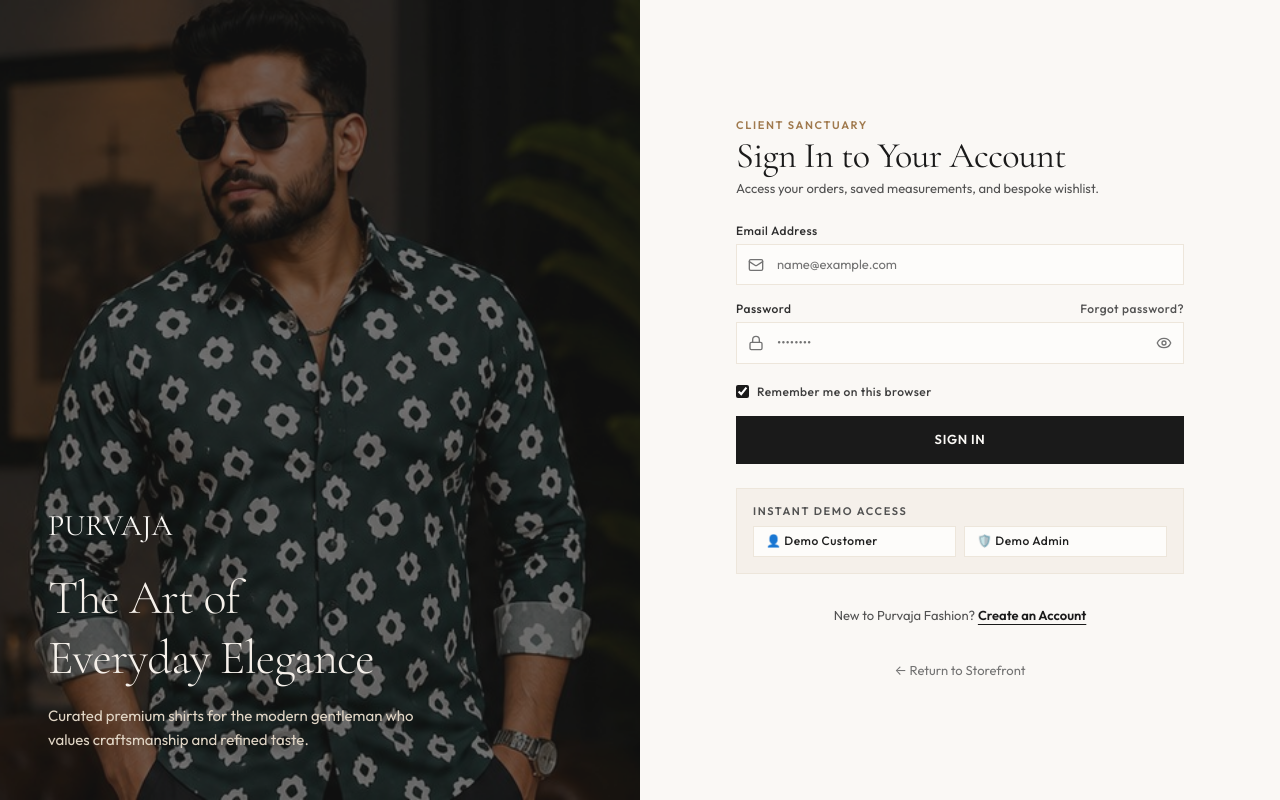
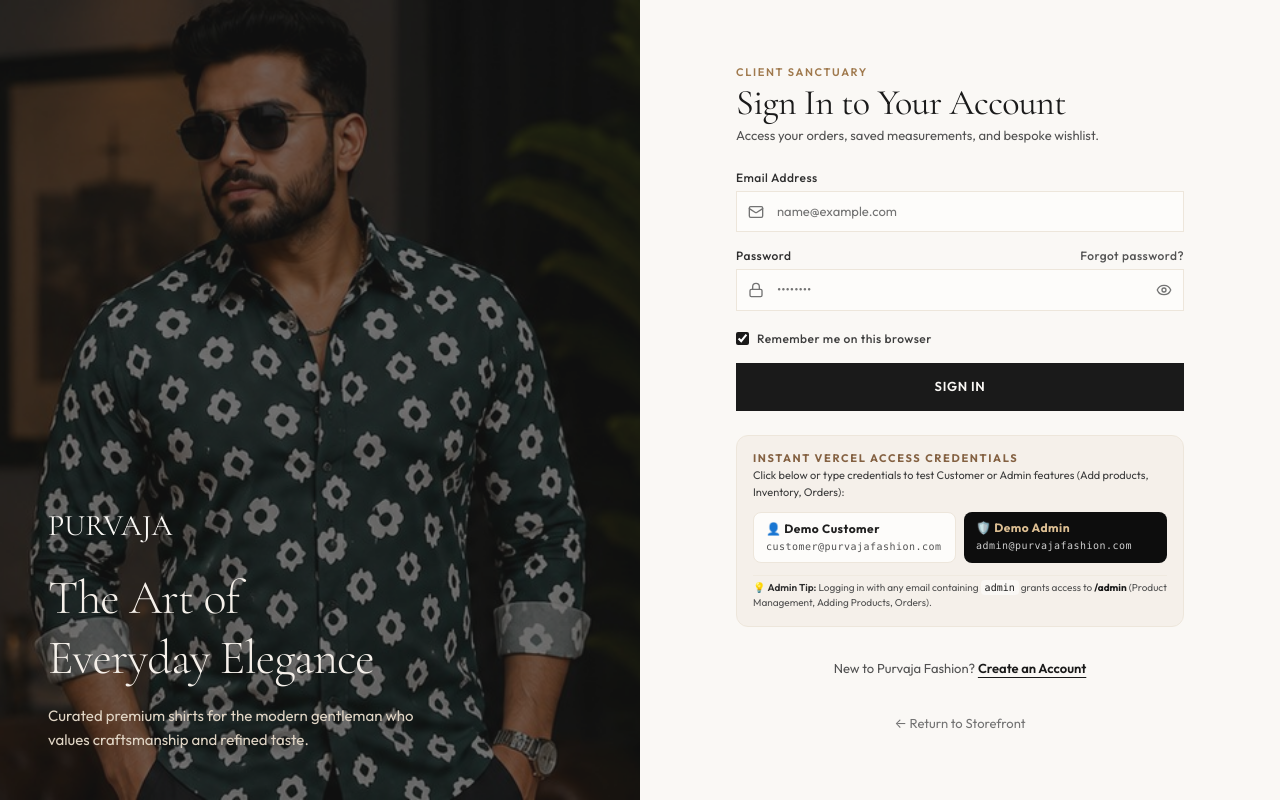
Before and after one commit to IleshDevX/Purvaja.Fashion, a React (Vite) app in the folder frontend/: page /auth/login in a window 1280 px wide. Built offline with nearby package versions, Linux system fonts and the light colour scheme; no server answers.

Commit message:
feat: implement order management features and update production assets

```diff
--- a/frontend/src/features/auth/services/authDevelopmentService.ts
+++ b/frontend/src/features/auth/services/authDevelopmentService.ts
@@ -19,63 +19,94 @@ function responseUser(payload: unknown): User {
 
 export const authDevelopmentService = {
   async login(credentials: LoginCredentials): Promise<User> {
-    if (config.isProd) {
+    const emailLower = credentials.email.trim().toLowerCase();
+    const hasCustomBackend = Boolean(import.meta.env.VITE_API_URL);
+
+    if (config.isProd && hasCustomBackend) {
+      try {
         const response = await apiClient.post('/auth/login', credentials);
         return responseUser(response.data);
+      } catch (err) {
+        console.warn('Backend API unreachable or returned error, falling back to client mode:', err);
       }
+    }
+
     await new Promise(resolve => setTimeout(resolve, 300));
 
     if (
-      credentials.email.toLowerCase() === 'invalid@error.com' ||
-      credentials.email.toLowerCase() === 'fail@example.com'
+      emailLower === 'invalid@error.com' ||
+      emailLower === 'fail@example.com'
     ) {
       throw new Error('Unable to sign in. Please check your details and try again.');
     }
 
-    const isAdmin = credentials.email.toLowerCase().includes('admin');
+    const isAdmin = emailLower.includes('admin');
     return {
       id: isAdmin ? 'usr-admin-001' : 'usr-dev-001',
       firstName: isAdmin ? 'Purvaja' : 'Alexander',
       lastName: isAdmin ? 'Admin' : 'Wright',
-      email: credentials.email.trim().toLowerCase(),
+      email: emailLower,
       role: isAdmin ? 'admin' : 'customer',
     };
   },
 
   async register(credentials: RegisterCredentials): Promise<User> {
-    if (config.isProd) {
+    const hasCustomBackend = Boolean(import.meta.env.VITE_API_URL);
+
+    if (config.isProd && hasCustomBackend) {
+      try {
         const response = await apiClient.post('/auth/register', credentials);
         return responseUser(response.data);
+      } catch (err) {
+        console.warn('Backend API unreachable, falling back to client mode:', err);
       }
+    }
+
     await new Promise(resolve => setTimeout(resolve, 300));
 
     if (credentials.email.toLowerCase() === 'exists@error.com') {
       throw new Error('An account with this email address already exists.');
     }
 
+    const isAdmin = credentials.email.toLowerCase().includes('admin');
+
     return {
-      id: `usr-dev-${Date.now().toString().slice(-4)}`,
+      id: `usr-${isAdmin ? 'admin' : 'dev'}-${Date.now().toString().slice(-4)}`,
       firstName: credentials.firstName.trim(),
       lastName: credentials.lastName.trim(),
       email: credentials.email.trim().toLowerCase(),
-      role: 'customer',
+      role: isAdmin ? 'admin' : 'customer',
     };
   },
 
   async forgotPassword(request: ForgotPasswordRequest): Promise<boolean> {
-    if (config.isProd) {
+    const hasCustomBackend = Boolean(import.meta.env.VITE_API_URL);
+
+    if (config.isProd && hasCustomBackend) {
+      try {
         await apiClient.post('/auth/forgot-password', request);
         return true;
+      } catch (err) {
+        console.warn('Backend API unreachable:', err);
       }
+    }
+
     await new Promise(resolve => setTimeout(resolve, 300));
     return true;
   },
 
   async resetPassword(request: ResetPasswordRequest): Promise<boolean> {
-    if (config.isProd) {
+    const hasCustomBackend = Boolean(import.meta.env.VITE_API_URL);
+
+    if (config.isProd && hasCustomBackend) {
+      try {
         await apiClient.post('/auth/reset-password', request);
         return true;
+      } catch (err) {
+        console.warn('Backend API unreachable:', err);
       }
+    }
+
     await new Promise(resolve => setTimeout(resolve, 300));
     return true;
   },
--- a/frontend/src/features/checkout/store/checkoutStore.ts
+++ b/frontend/src/features/checkout/store/checkoutStore.ts
@@ -104,7 +104,9 @@ export const useCheckoutStore = create<CheckoutState>((set, get) => ({
     const pricing = calculateOrderPricing(items, deliveryOptionId, coupon);
 
     let orderId = `ORD-${Date.now().toString().slice(-6)}`;
-    if (config.isProd) {
+    const hasCustomBackend = Boolean(import.meta.env.VITE_API_URL);
+
+    if (config.isProd && hasCustomBackend) {
       try {
         const response = await apiClient.post('/orders/checkout', {
           items,
@@ -118,11 +120,8 @@ export const useCheckoutStore = create<CheckoutState>((set, get) => ({
         if (!serverOrderId) throw new Error('Checkout response did not include an order reference.');
         orderId = serverOrderId;
       } catch (error) {
-        set({ isProcessing: false, paymentStatus: 'failure' });
-        return {
-          success: false,
-          error: error instanceof Error ? error.message : 'Unable to complete checkout.',
-        };
+        console.warn('Backend checkout endpoint unreachable, placing order locally:', error);
+        await new Promise(resolve => setTimeout(resolve, 300));
       }
     } else {
       await new Promise(resolve => setTimeout(resolve, 300));
--- a/frontend/src/pages/admin/AdminProductFormPage.tsx
+++ b/frontend/src/pages/admin/AdminProductFormPage.tsx
@@ -6,6 +6,7 @@ import {
   Check,
 } from 'lucide-react';
 import { DEVELOPMENT_SHIRTS } from '../../features/products/data/shirts.js';
+import { developmentProductStore } from '../../features/products/store/developmentProductStore.js';
 import {
   Shirt,
   ShirtFit,
@@ -164,7 +165,7 @@ export function AdminProductFormPage() {
     setVariants(prev => prev.filter(v => v.id !== id));
   };
 
-  const handleSubmit = (e: React.FormEvent) => {
+  const handleSubmit = async (e: React.FormEvent) => {
     e.preventDefault();
     setFormErrors({});
 
@@ -218,6 +219,7 @@ export function AdminProductFormPage() {
           careInstructions,
         };
       }
+      await developmentProductStore.updateProduct(productId, formData);
       addToast(`Updated "${name}" successfully.`, 'success');
     } else {
       const newShirt: Shirt = {
@@ -230,6 +232,7 @@ export function AdminProductFormPage() {
         ...formData,
       };
       DEVELOPMENT_SHIRTS.unshift(newShirt);
+      await developmentProductStore.createProduct(formData);
       addToast(`Created new shirt "${name}" in catalog.`, 'success');
     }
 
--- a/frontend/src/pages/auth/LoginPage.tsx
+++ b/frontend/src/pages/auth/LoginPage.tsx
@@ -142,24 +142,37 @@ export function LoginPage() {
         </button>
       </form>
 
-      {/* Quick Demo Logins for Pair Programming & Client Testing */}
-      <div className="p-4 bg-ivory-200 border border-ivory-300 space-y-2">
-        <span className="text-overline text-charcoal-500 block mb-1">Instant Demo Access</span>
+      {/* Quick Demo Logins for Vercel & Client Testing */}
+      <div className="p-4 bg-ivory-200 border border-ivory-300 rounded-xl space-y-3">
+        <div>
+          <span className="text-overline text-gold-700 block font-bold">Instant Vercel Access Credentials</span>
+          <p className="text-[11px] text-charcoal-600 mt-0.5">
+            Click below or type credentials to test Customer or Admin features (Add products, Inventory, Orders):
+          </p>
+        </div>
+
         <div className="grid grid-cols-2 gap-2">
           <button
             onClick={handleQuickDemoCustomer}
             type="button"
-            className="px-3 py-1.5 bg-ivory-50 border border-ivory-300 text-caption font-medium text-charcoal-800 hover:border-charcoal-900 transition-colors text-left"
+            className="px-3 py-2 bg-ivory-50 border border-ivory-300 rounded-lg text-caption font-medium text-charcoal-800 hover:border-charcoal-900 hover:bg-white transition-colors text-left flex flex-col gap-0.5"
           >
-            👤 Demo Customer
+            <span className="font-bold flex items-center gap-1">👤 Demo Customer</span>
+            <span className="text-[10px] text-charcoal-500 font-mono">customer@purvajafashion.com</span>
           </button>
+
           <button
             onClick={handleQuickDemoAdmin}
             type="button"
-            className="px-3 py-1.5 bg-ivory-50 border border-ivory-300 text-caption font-medium text-charcoal-800 hover:border-charcoal-900 transition-colors text-left"
+            className="px-3 py-2 bg-charcoal-950 text-white rounded-lg text-caption font-medium hover:bg-gold-600 hover:text-charcoal-950 transition-colors text-left flex flex-col gap-0.5"
           >
-            🛡️ Demo Admin
+            <span className="font-bold flex items-center gap-1 text-gold-300 hover:text-charcoal-950">🛡️ Demo Admin</span>
+            <span className="text-[10px] opacity-80 font-mono">admin@purvajafashion.com</span>
           </button>
+        </div>
+
+        <div className="text-[10px] text-charcoal-500 pt-1 border-t border-ivory-300/60">
+          💡 <span className="font-semibold text-charcoal-700">Admin Tip:</span> Logging in with any email containing <code className="bg-ivory-100 px-1 py-0.5 rounded text-charcoal-900 font-mono">admin</code> grants access to <span className="font-bold text-charcoal-900">/admin</span> (Product Management, Adding Products, Orders).
         </div>
       </div>
 
```
Also changed, not shown: 104 other files (tests, documents, lock files or other folders). Lines whose indentation alone changed are shown as unchanged.
